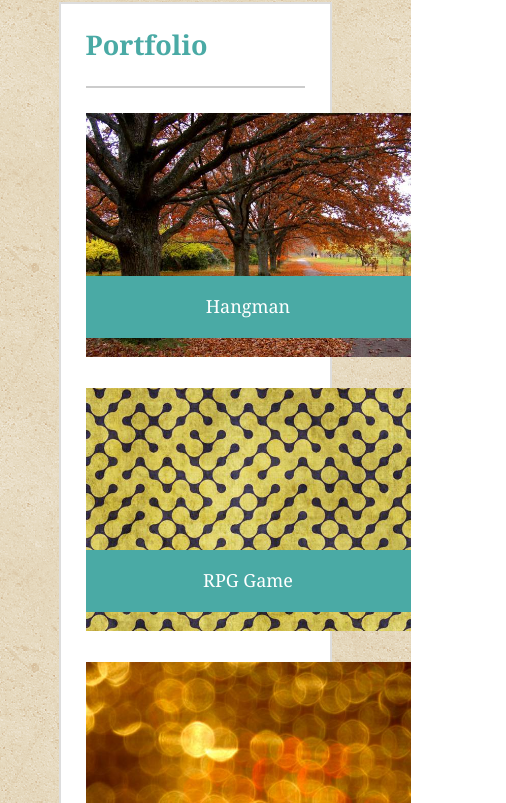
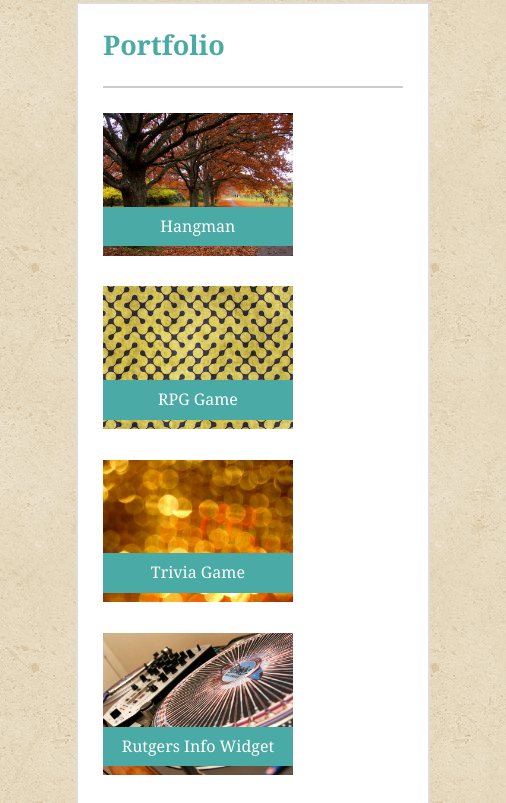
Before and after one commit to Jack87/Responsive-Portfolio, a plain HTML site: page portfolio.html in a window 390 px wide. Shown: the part 90-893 px from the top of the page, 506 px wide, since content can reach past the window. Drawn offline with Linux system fonts and the light colour scheme.

Commit message:
Media Queries added finsing touches

```diff
--- a/assets/css/style.css
+++ b/assets/css/style.css
@@ -203,7 +203,7 @@ footer {
     }
 }
 @media screen and (max-width: 640px) {
-    min-width: 620px;
+
     li {
         height: 10px;
     }
@@ -220,10 +220,18 @@ footer {
     .gallary {
         min-width: 620px;
     }
-    .portfolioIMG, figure {
-        widows: 100%;
+    .portfolioIMG {
+        width: 100%;
+        max-width: 190px;
         height: auto;
     }
+    figcaption {
+        padding-bottom: 10px;
+        margin-bottom: 15px;
+        padding-top: 10px;
+        font-size: 16px;
+    }
+
     /* figure {
         width: 90%;
     }
@@ -241,7 +249,11 @@ footer {
     } */
 
 }
-@media screen and (max-width: 500px) {
+@media screen and (max-width: 506px) {
+    .content {
+        width: 506px;
+        margin: 0 auto;
+    }
     .logo {
         width: 47%;
         font-size: 8px;
```
